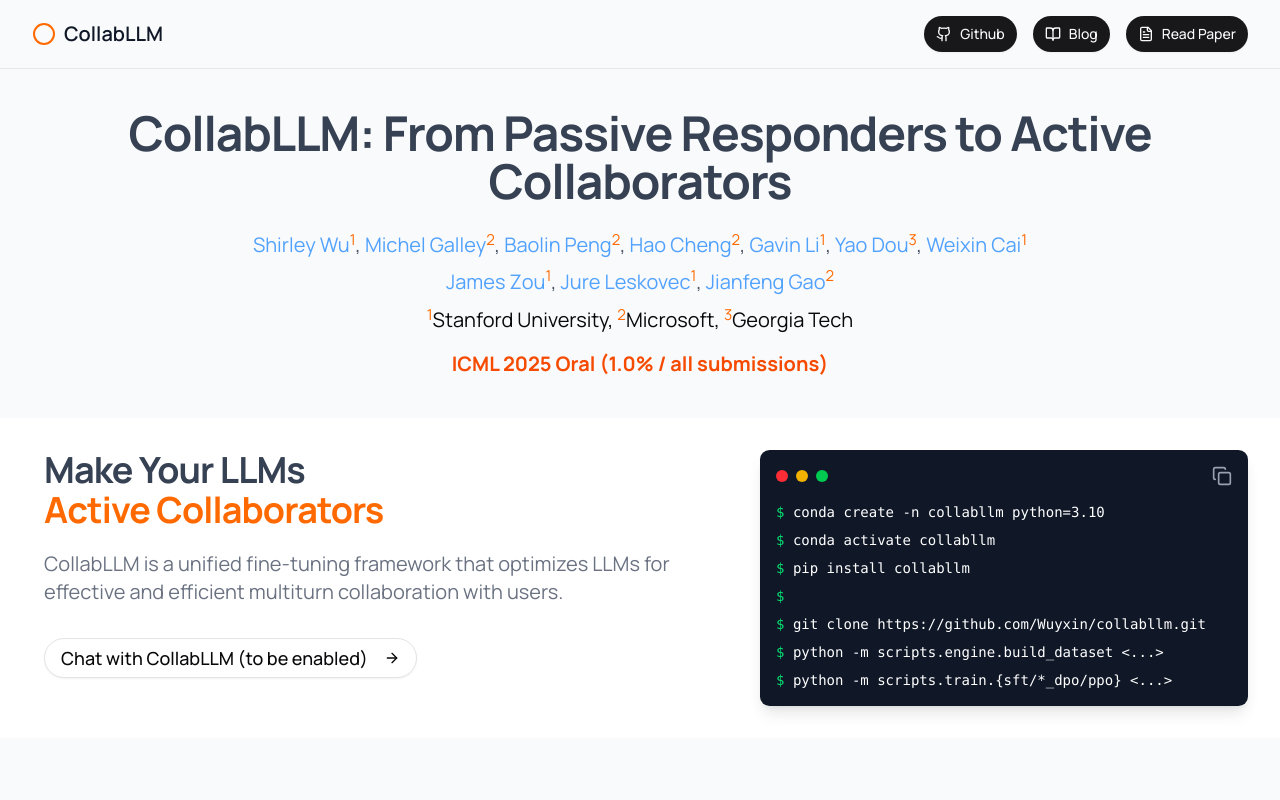
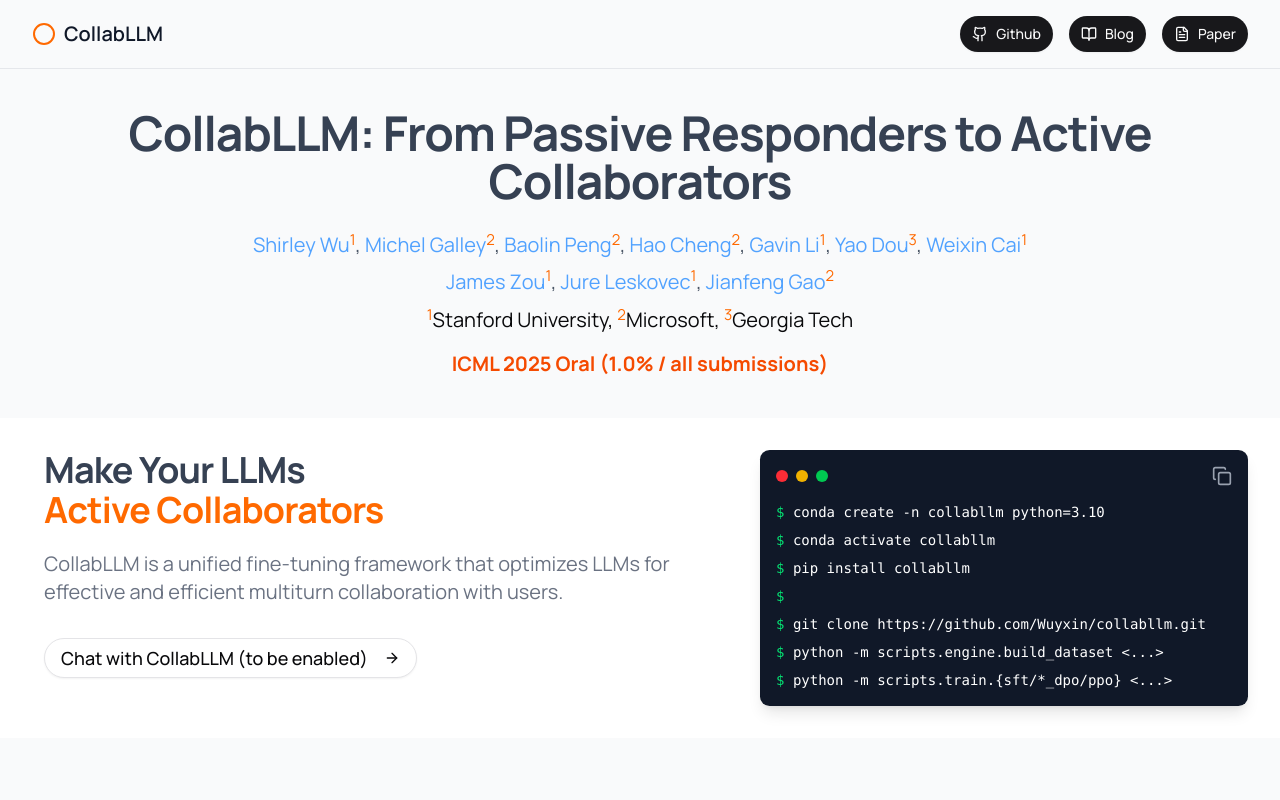
Before and after one commit to Wuyxin/collabllm, a Next.js app: page / in a window 1280 px wide. Shown: the top 800 px of the page. Built offline with nearby package versions, Linux system fonts and the light colour scheme.

Commit message:
update bottum

```diff
--- a/app/(dashboard)/layout.tsx
+++ b/app/(dashboard)/layout.tsx
@@ -50,7 +50,7 @@
       <Button asChild className="rounded-full">
         <Link href="https://arxiv.org/pdf/2502.00640" className="flex items-center gap-2">
           <FileText size={16} />
-          Read Paper
+          Paper
         </Link>
       </Button>
     </>
```
